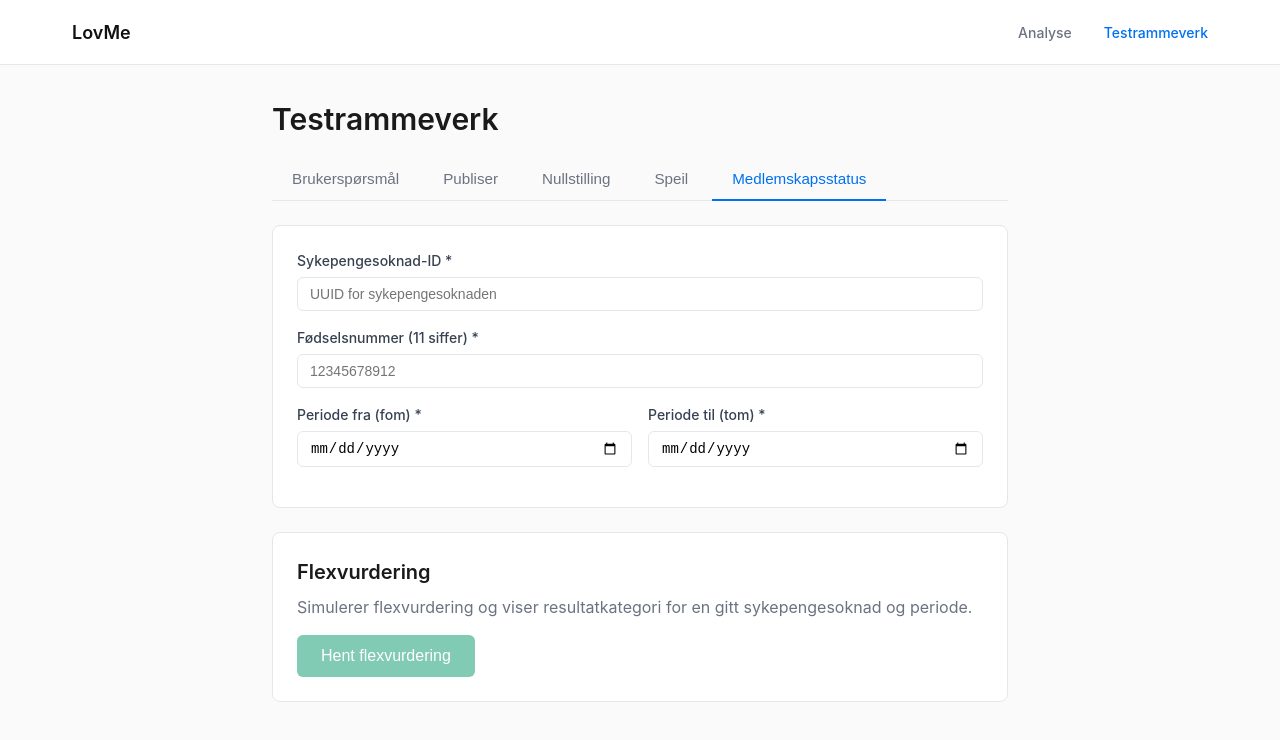
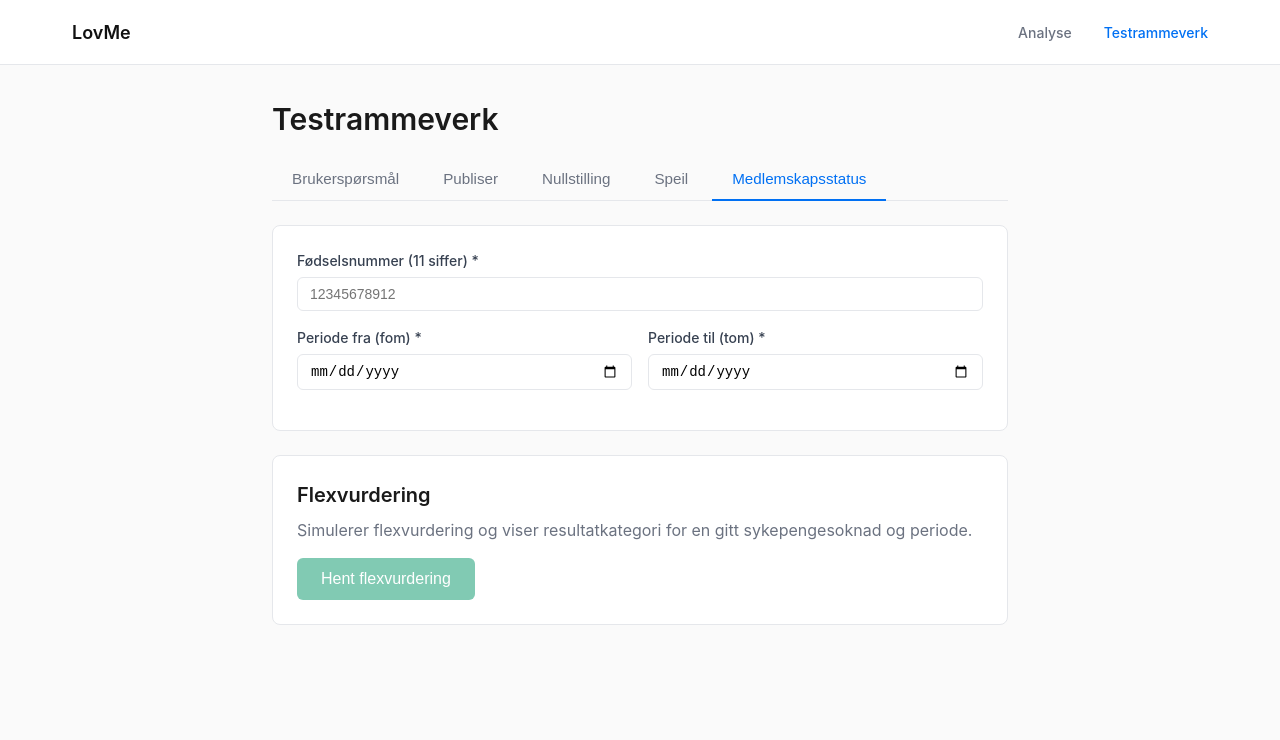
Before and after one commit to navikt/medlemskap-analyse, a Next.js app: page /testrammeverk in a window 1280 px wide. Both pictures are taken after a click on the tab "Medlemskapsstatus". Shown: the top 740 px of the page. Built offline with nearby package versions, Linux system fonts and the light colour scheme.

Commit message:
Fjerner felt for søknadsID

```diff
--- a/app/testrammeverk/FlexPanel.tsx
+++ b/app/testrammeverk/FlexPanel.tsx
@@ -4,6 +4,10 @@ import { useState } from "react"
 import "./page.css"
 
 type FlexStatus = "JA" | "NEI" | "UAVKLART"
+
+// Fast sykepengesoknad-ID som sendes automatisk. Brukeren trenger ikke fylle
+// dette ut selv, men backend krever et UUID-formatert felt.
+const SYKEPENGESOKNAD_ID = "1111111a-22f2-3eb3-444f-555555ac555b"
 
 interface FlexvurderingRequest {
     sykepengesoknad_id: string
@@ -22,7 +26,6 @@ interface FlexvurderingResponse {
 }
 
 export function FlexPanel() {
-    const [sykepengesoknadId, setSykepengesoknadId] = useState("")
     const [fnr, setFnr] = useState("")
     const [fom, setFom] = useState("")
     const [tom, setTom] = useState("")
@@ -32,12 +35,11 @@ export function FlexPanel() {
     )
 
     const datoRegex = /^\d{4}-\d{2}-\d{2}$/
-    const isValidSoknadId = sykepengesoknadId.trim() !== ""
     const isValidFnr = /^\d{11}$/.test(fnr.trim())
     const isValidFom = datoRegex.test(fom)
     const isValidTom = datoRegex.test(tom)
     const isValidPeriode = isValidFom && isValidTom && fom <= tom
-    const isFormValid = isValidSoknadId && isValidFnr && isValidPeriode
+    const isFormValid = isValidFnr && isValidPeriode
 
     const handleHent = async () => {
         if (!isFormValid) return
@@ -45,7 +47,7 @@ export function FlexPanel() {
         setResult(null)
 
         const payload: FlexvurderingRequest = {
-            sykepengesoknad_id: sykepengesoknadId.trim(),
+            sykepengesoknad_id: SYKEPENGESOKNAD_ID,
             fnr: fnr.trim(),
             fom,
             tom,
@@ -80,20 +82,6 @@ export function FlexPanel() {
     return (
         <div>
             <div className="options-card">
-                <div className="form-group">
-                    <label className="form-label" htmlFor="soknadId-flex">
-                        Sykepengesoknad-ID *
-                    </label>
-                    <input
-                        type="text"
-                        id="soknadId-flex"
-                        className="form-input"
-                        value={sykepengesoknadId}
-                        onChange={(e) => setSykepengesoknadId(e.target.value)}
-                        placeholder="UUID for sykepengesoknaden"
-                    />
-                </div>
-
                 <div className="form-group">
                     <label className="form-label" htmlFor="fnr-flex">
                         Fødselsnummer (11 siffer) *
```
